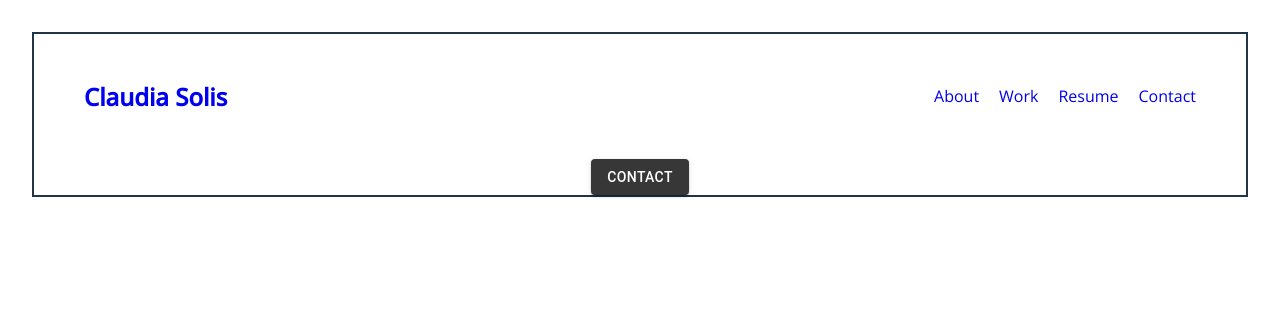
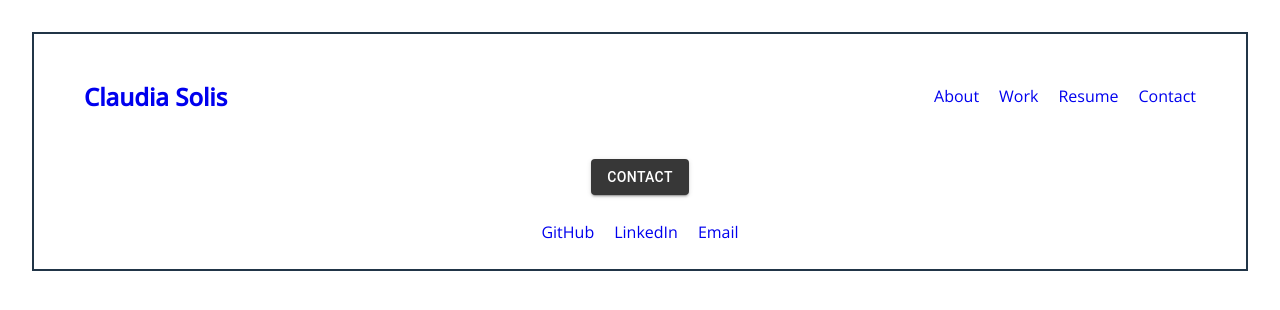
Before and after one commit to cjsolis12/claudia-solis, a React (Vite) app: page /contact in a window 1280 px wide. Shown: the top 310 px of the page. Built offline with nearby package versions, Linux system fonts and the light colour scheme.

Commit message:
added footer

```diff
--- a/src/App.jsx
+++ b/src/App.jsx
@@ -4,6 +4,7 @@ import { Box, Container } from "@mui/system";
 
 //Components
 import Navbar from "./components/layout/Navbar";
+import Footer from "./components/layout/Footer";
 
 // Main Pages
 import Home from "./pages/Home";
@@ -32,6 +33,7 @@ function App() {
           <Route path="resume" element={<Resume />} />
           <Route path="contact" element={<Contact />} />
         </Routes>
+        <Footer/>
       </Container>
 
     </>
--- /dev/null
+++ b/src/components/layout/Footer.jsx
@@ -0,0 +1,51 @@
+
+import { NavLink, useLocation } from "react-router-dom";
+import { Box } from "@mui/system";
+
+
+export default function Footer() {
+  return (
+    <div className="navbar">
+    <Box
+      sx={{
+        display: "flex",
+        flexDirection: "row",
+        justifyContent: "center",
+        alignItems: "center",
+        padding: "1rem",
+      }}
+    >
+      <Box
+        sx={{
+          display: "flex",
+          flexDirection: "row",
+          justifyContent: "space-around",
+          alignItems: "center",
+          Padding: "1rem",
+        }}
+        spacing={7}
+      >
+        <NavLink
+        to="/about"
+        activeClassName="active-link"
+        >
+          GitHub
+        </NavLink>
+        <NavLink
+        to="/work"
+        activeClassName="active-link"
+
+        >
+         LinkedIn
+        </NavLink>
+        <NavLink
+        to="/contact"
+        activeClassName="active-link"
+        >
+          Email
+        </NavLink>
+      </Box>
+    </Box>
+    </div>
+  );
+}
```
